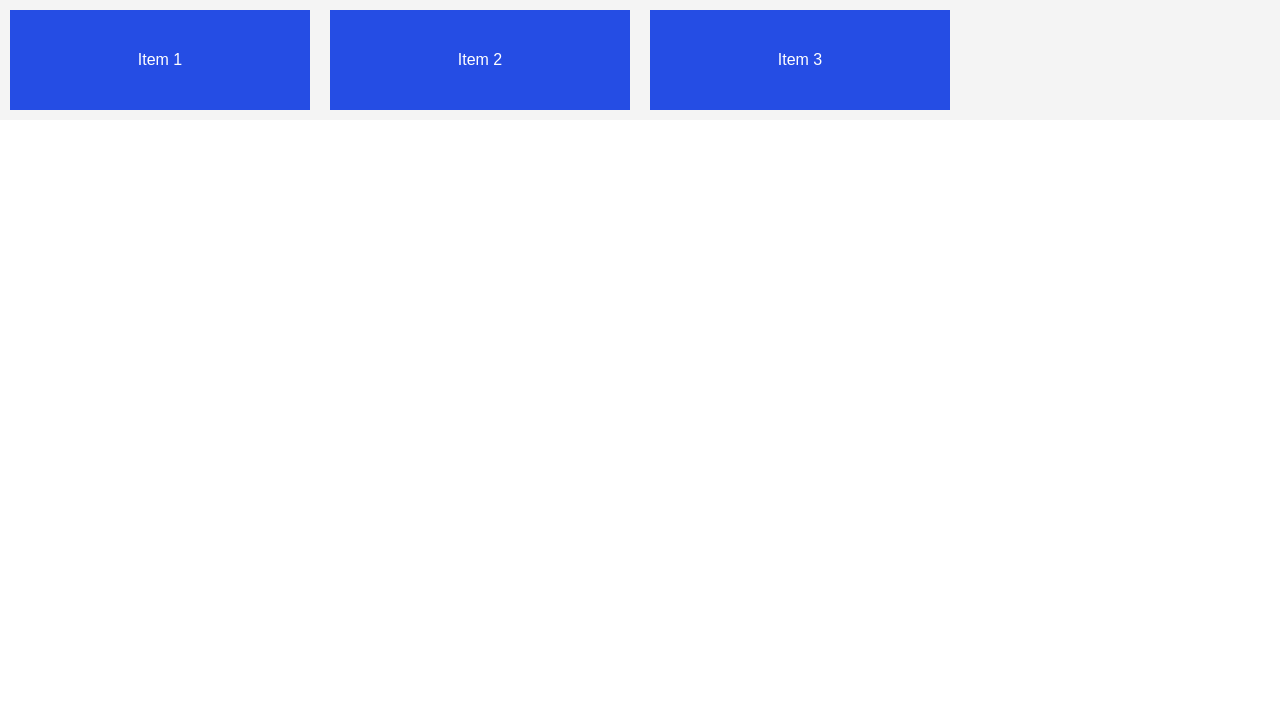
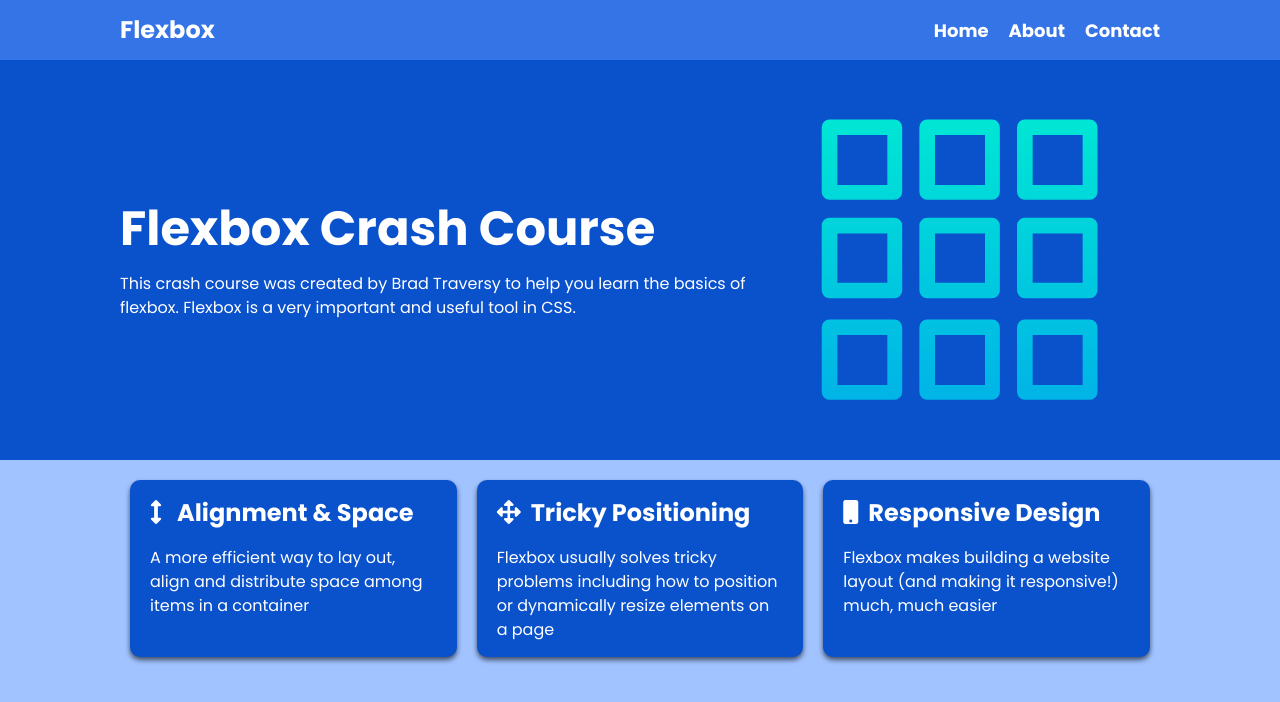
Before and after one commit to riaz4519/frontend-row, a plain HTML site: page traversy/flexbox/index.html in a window 1280 px wide. Drawn offline with Linux system fonts and the light colour scheme.

Commit message:
done with traversy flexbox

```diff
--- a/traversy/flexbox/index.html
+++ b/traversy/flexbox/index.html
@@ -1,19 +1,70 @@
 <!DOCTYPE html>
 <html lang="en">
-<head>
-    <meta charset="UTF-8">
-    <meta name="viewport" content="width=device-width, initial-scale=1.0">
+  <head>
+    <meta charset="UTF-8" />
+    <meta name="viewport" content="width=device-width, initial-scale=1.0" />
     <title>Flexbox Crash Course</title>
-    <link rel="stylesheet" href="style.css">
-</head>
-<body>
+    <link
+      rel="stylesheet"
+      href="https://pro.fontawesome.com/releases/v5.10.0/css/all.css"
+      integrity="sha384-AYmEC3Yw5cVb3ZcuHtOA93w35dYTsvhLPVnYs9eStHfGJvOvKxVfELGroGkvsg+p"
+      crossorigin="anonymous"
+    />
 
-    <div class="flex-container">
-        <div class="item">Item 1</div>
-        <div class="item">Item 2</div>
-        <div class="item">Item 3</div>
-    </div>
+    <link rel="stylesheet" href="style.css" />
+  </head>
+  <body>
+    <!-- https://traversymedia.com/images/grid.svg -->
 
+    <nav class="navbar">
+      <div class="container">
+        <div class="logo">Flexbox</div>
+        <ul class="nav">
+          <li><a href="#">Home</a></li>
+          <li><a href="#">About</a></li>
+          <li><a href="#">Contact</a></li>
+        </ul>
+      </div>
+    </nav>
+    <header class="header">
+      <div class="container">
+        <div>
+          <h1>Flexbox Crash Course</h1>
+          <p>
+            This crash course was created by Brad Traversy to help you learn the
+            basics of flexbox. Flexbox is a very important and useful tool in
+            CSS.
+          </p>
+        </div>
+        <img src="public/grid.svg" alt="" />
+      </div>
+    </header>
+    <section class="boxes">
+      <div class="container">
+        <div class="box">
+          <h2><i class="fas fa-arrows-alt-v"></i> Alignment & Space</h2>
+          <p>
+            A more efficient way to lay out, align and distribute space among
+            items in a container
+          </p>
+        </div>
 
-</body>
+        <div class="box">
+          <h2><i class="fas fa-arrows-alt"></i>Tricky Positioning</h2>
+          <p>
+            Flexbox usually solves tricky problems including how to position or
+            dynamically resize elements on a page
+          </p>
+        </div>
+
+        <div class="box">
+          <h2><i class="fas fa-mobile"></i>Responsive Design</h2>
+          <p>
+            Flexbox makes building a website layout (and making it responsive!)
+            much, much easier
+          </p>
+        </div>
+      </div>
+    </section>
+  </body>
 </html>
--- a/traversy/flexbox/style.css
+++ b/traversy/flexbox/style.css
@@ -1,42 +1,128 @@
+@import url('https://fonts.googleapis.com/css2?family=Poppins:wght@400;700&display=swap');
+
 * {
   box-sizing: border-box;
   margin: 0;
   padding: 0;
 }
+
 body {
-  font-family: Arial, Helvetica, sans-serif;
+  font-family: 'Poppins', sans-serif;
+  font-size: 16px;
+  line-height: 1.5;
+  color: #333;
+  background: #a1c3ff;
 }
 
-.flex-container {
-  display: flex;
-  background-color: #f4f4f4;
-  /* justify-content: end;
-  align-items: center;
-} */
+img {
+  max-width: 100%;
 }
 
-/* .flex-container::after{
-    content: '';
-    clear: both;
-    display: block;
-} */
-
-.item {
-  flex-basis: 300px;
-
-  height: 100px;
-  background: #254de4;
-  display: flex;
-  justify-content: center;
-  align-items: center;
-
-  margin: 10px;
-  color: white;
+h1,
+h2 {
+  margin-bottom: 15px;
+}
+ul {
+  list-style-type: none;
 }
 
-.item:nth-of-type(1) {
+.container {
+  max-width: 1100px;
+  margin: 0 auto;
+  padding: 0 30px;
 }
-.item:nth-of-type(2) {
+
+.navbar {
+  background: #3474e6;
+  color: white;
+  height: 60px;
 }
-.item:nth-of-type(3) {
+
+.navbar .logo {
+  font-size: x-large;
+  font-weight: bold;
 }
+
+.navbar a {
+  color: white;
+  text-decoration: none;
+  font-size: 18px;
+  font-weight: bold;
+}
+.navbar a:hover {
+  color: lightblue;
+}
+
+.navbar .container {
+  display: flex;
+  justify-content: space-between;
+  align-items: center;
+  height: 100%;
+}
+
+.navbar ul {
+  display: flex;
+}
+.navbar ul li {
+  margin-left: 20px;
+}
+
+.header {
+  background-color: #0a51cc;
+  color: white;
+  min-height: 400px;
+}
+
+.header h1 {
+  font-size: 3rem;
+  font-weight: bold;
+  line-height: 1.2;
+}
+
+.header img {
+  max-width: 400px;
+}
+
+
+.header .container {
+
+  display: flex;
+  align-items: center;
+  justify-content: space-between;
+
+}
+
+.boxes .container {
+  display: flex;
+  justify-content: space-between;
+}
+
+.box{
+  flex: 1;
+  background: #0a51cc;
+  color: white;
+  border-radius: 10px;
+  margin: 20px 10px;
+  box-shadow: 0 3px 5px rgba(0, 0, 0, 0.6);
+  padding: 15px 20px;
+
+}
+
+.box i {
+  margin-right: 10px;
+}
+
+@media(max-width:768px){
+
+  .header .container{
+    flex-direction: column;
+    padding-top: 20px;
+  }
+
+  .boxes .container {
+    display: block;
+    text-align: center;
+  }
+
+
+}
```
Also changed, not shown: traversy/flexbox/public/grid.svg (added).
